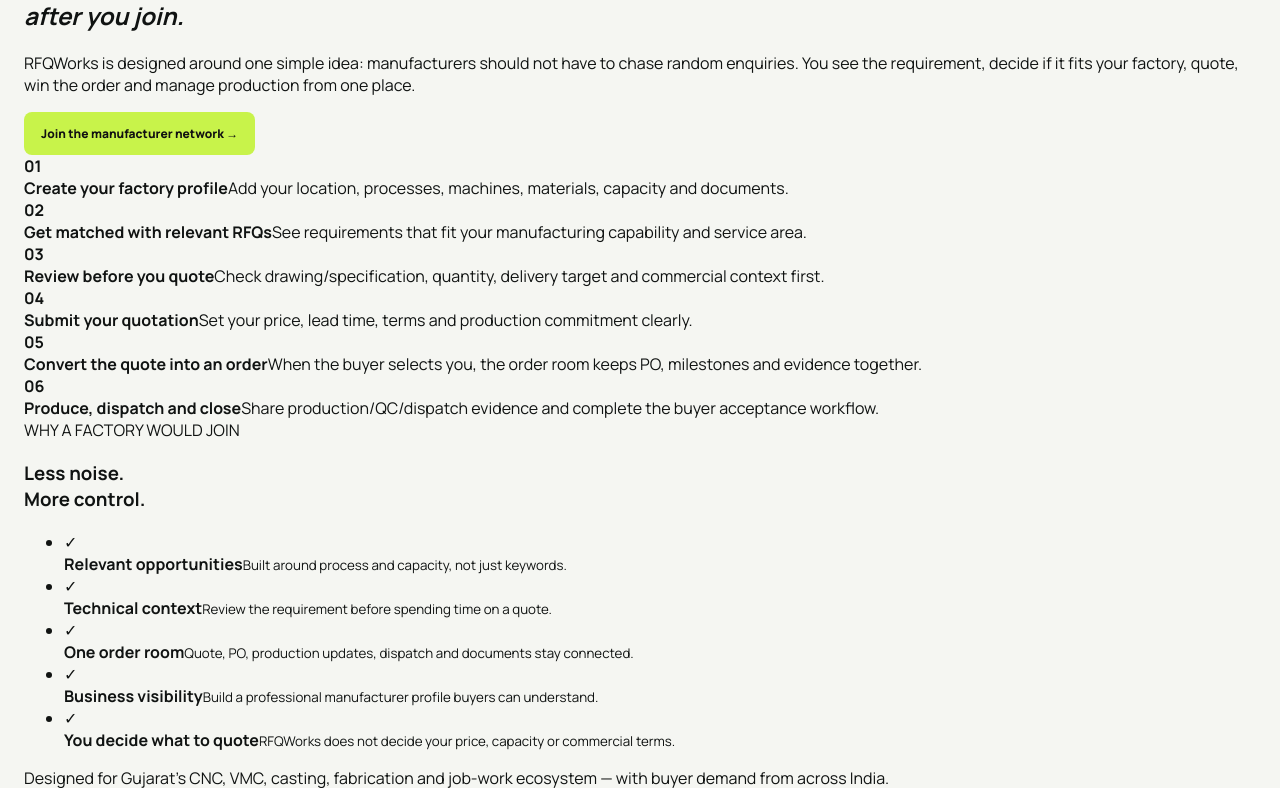
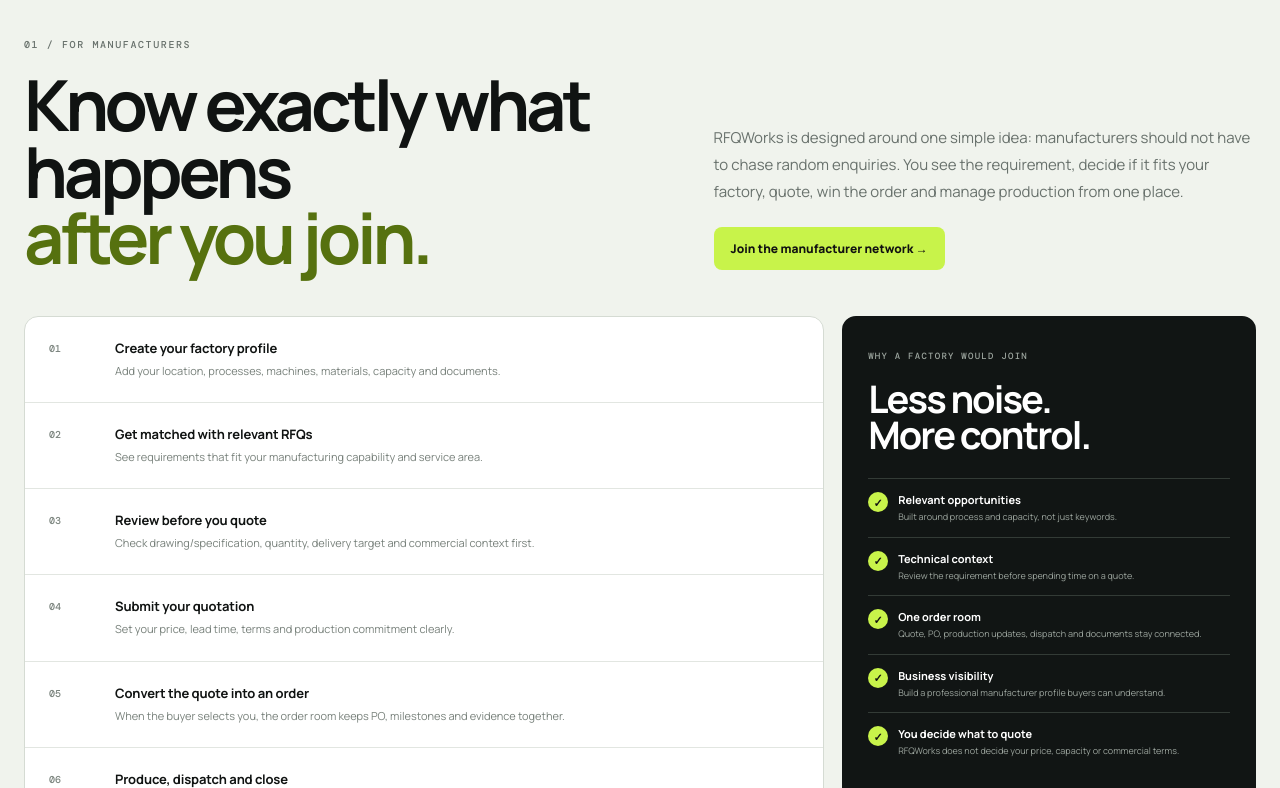
Before and after one commit to Kano7173/Industrial-connect, a Next.js app: page / in a window 1280 px wide. Shown: the part 952-1740 px from the top of the page. Built offline with nearby package versions, Linux system fonts and the light colour scheme; no server answers.

Commit message:
Add supplier trust journey styling

```diff
--- a/app/globals.css
+++ b/app/globals.css
@@ -148,3 +148,30 @@
 .supplier-onboarding-layout{display:grid;grid-template-columns:1.2fr .8fr;gap:30px;margin-top:30px}.supplier-menu-preview{border:1px solid #dce1db;border-radius:11px;background:#f6f8f5;padding:15px;height:max-content;position:sticky;top:90px}.supplier-menu-item{display:grid;grid-template-columns:28px 1fr 15px;gap:8px;align-items:center;padding:13px 6px;border-bottom:1px solid #e1e5df;color:#727a75}.supplier-menu-item:last-child{border-bottom:0}.supplier-menu-item b{font:500 8px 'DM Mono'}.supplier-menu-item span{font-size:11px}.supplier-menu-item i{font-style:normal;text-align:right}.supplier-menu-item.active{color:#111514}.supplier-menu-item.active span{font-weight:800}
 @media(max-width:900px){.trust-grid,.supplier-benefit-head,.supplier-onboarding-layout{grid-template-columns:1fr;gap:35px}.supplier-benefit-grid{grid-template-columns:1fr 1fr}.menu-grid{grid-template-columns:1fr 1fr}.supplier-menu-preview{position:static}}
 @media(max-width:600px){.trust-section,.supplier-benefit-section{padding:75px 0}.supplier-benefit-grid,.menu-grid{grid-template-columns:1fr}.supplier-cta-row{display:block}.supplier-cta-row .button{margin-top:14px}.supplier-onboarding-layout{grid-template-columns:1fr}.hero-order-card h3{font-size:17px}.trust-grid h2,.supplier-benefit-head h2,.supplier-menu-section h2{font-size:48px}}
+
+
+/* Supplier-first trust journey */
+.supplier-trust-flow{padding:105px 0;background:#f0f3ed;border-bottom:1px solid var(--line)}
+.supplier-flow-top{display:grid;grid-template-columns:1.05fr .95fr;gap:90px;align-items:end;margin-bottom:46px}
+.supplier-flow-top h2{font-size:clamp(48px,5.5vw,76px);line-height:.94;letter-spacing:-.06em;margin:20px 0 0}
+.supplier-flow-top h2 em{font-style:normal;color:#56710f}
+.supplier-flow-top p{font-size:15px;line-height:1.8;color:#68716c;max-width:540px;margin:0 0 22px}
+.supplier-flow-grid{display:grid;grid-template-columns:1.45fr .75fr;gap:18px}
+.supplier-flow-steps{border:1px solid #d5dbd3;background:#fff;border-radius:14px;overflow:hidden}
+.flow-step{display:grid;grid-template-columns:48px 1fr;gap:18px;padding:22px 24px;border-bottom:1px solid #e2e6e1}
+.flow-step:last-child{border-bottom:0}
+.flow-step>b{font:500 10px 'DM Mono';color:#7a837d;padding-top:3px}
+.flow-step strong{display:block;font-size:13px;letter-spacing:-.01em}
+.flow-step span{display:block;font-size:11px;line-height:1.65;color:#78817b;margin-top:5px;max-width:620px}
+.flow-step:hover{background:#f8faf7}
+.supplier-trust-panel{background:#111514;color:#fff;border-radius:14px;padding:26px;display:flex;flex-direction:column;justify-content:space-between}
+.panel-label{font:500 9px 'DM Mono';letter-spacing:.14em;color:#9ca59e}
+.supplier-trust-panel h3{font-size:38px;line-height:.95;letter-spacing:-.05em;margin:16px 0 26px}
+.supplier-trust-panel ul{list-style:none;margin:0;padding:0}
+.supplier-trust-panel li{display:flex;gap:10px;padding:13px 0;border-top:1px solid #333b36}
+.supplier-trust-panel li>span{width:20px;height:20px;border-radius:50%;display:grid;place-items:center;background:var(--acid);color:#111;font-size:11px;font-weight:900;flex:none}
+.supplier-trust-panel li b{display:block;font-size:11px}
+.supplier-trust-panel li small{display:block;color:#9ca59e;font-size:9px;line-height:1.5;margin-top:3px}
+.supplier-panel-note{margin-top:20px;padding-top:18px;border-top:1px solid #333b36;color:#aab2ad;font-size:9px;line-height:1.6}
+@media(max-width:900px){.supplier-flow-top,.supplier-flow-grid{grid-template-columns:1fr;gap:30px}}
+@media(max-width:600px){.supplier-trust-flow{padding:75px 0}.supplier-flow-top h2{font-size:48px}.supplier-flow-top p{font-size:14px}.flow-step{grid-template-columns:34px 1fr;padding:18px 17px}.supplier-trust-panel{padding:21px}.supplier-trust-panel h3{font-size:34px}}
```
